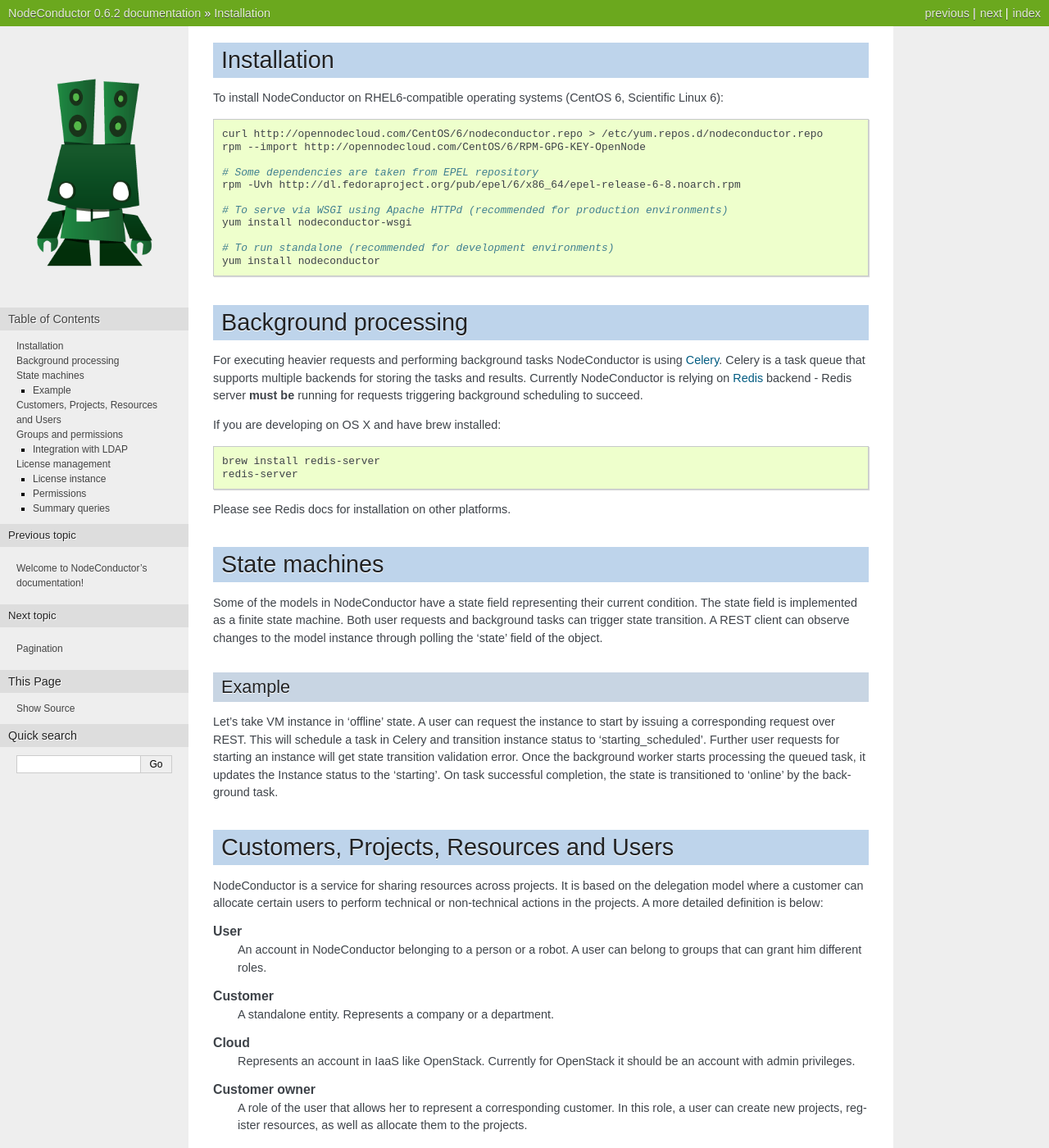
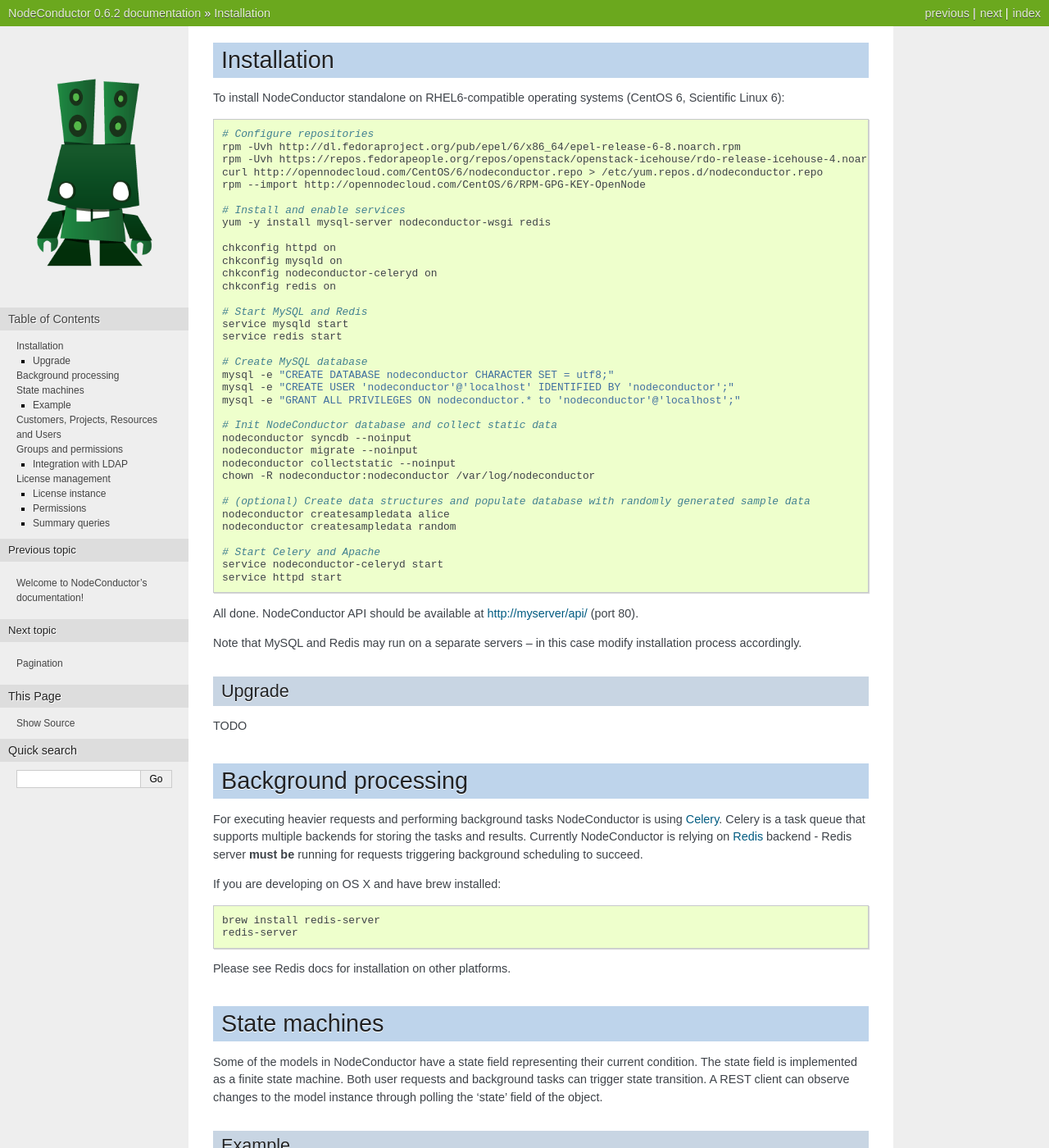
Before and after one commit to opennode/waldur-core, a Sphinx documentation site: the page built from docs/guide/intro.rst, in a window 1280 px wide and 1400 px high. Shown: the whole window at 82% size. Built offline with Sphinx 7.4.7, drawn with Linux system fonts in a browser that asks for light colours.

Commit message:
Fix installation instructions

```diff
--- a/docs/guide/intro.rst
+++ b/docs/guide/intro.rst
@@ -1,21 +1,55 @@
 Installation
 ------------
 
-To install NodeConductor on RHEL6-compatible operating systems (CentOS 6, Scientific Linux 6):
+To install NodeConductor standalone on RHEL6-compatible operating systems (CentOS 6, Scientific Linux 6):
 
 .. code-block:: bash
 
+    # Configure repositories
+    rpm -Uvh http://dl.fedoraproject.org/pub/epel/6/x86_64/epel-release-6-8.noarch.rpm
+    rpm -Uvh https://repos.fedorapeople.org/repos/openstack/openstack-icehouse/rdo-release-icehouse-4.noarch.rpm
     curl http://opennodecloud.com/CentOS/6/nodeconductor.repo > /etc/yum.repos.d/nodeconductor.repo
     rpm --import http://opennodecloud.com/CentOS/6/RPM-GPG-KEY-OpenNode
 
-    # Some dependencies are taken from EPEL repository
-    rpm -Uvh http://dl.fedoraproject.org/pub/epel/6/x86_64/epel-release-6-8.noarch.rpm
+    # Install and enable services
+    yum -y install mysql-server nodeconductor-wsgi redis
 
-    # To serve via WSGI using Apache HTTPd (recommended for production environments)
-    yum install nodeconductor-wsgi
+    chkconfig httpd on
+    chkconfig mysqld on
+    chkconfig nodeconductor-celeryd on
+    chkconfig redis on
 
-    # To run standalone (recommended for development environments)
-    yum install nodeconductor
+    # Start MySQL and Redis
+    service mysqld start
+    service redis start
+
+    # Create MySQL database
+    mysql -e "CREATE DATABASE nodeconductor CHARACTER SET = utf8;"
+    mysql -e "CREATE USER 'nodeconductor'@'localhost' IDENTIFIED BY 'nodeconductor';"
+    mysql -e "GRANT ALL PRIVILEGES ON nodeconductor.* to 'nodeconductor'@'localhost';"
+
+    # Init NodeConductor database and collect static data
+    nodeconductor syncdb --noinput
+    nodeconductor migrate --noinput
+    nodeconductor collectstatic --noinput
+    chown -R nodeconductor:nodeconductor /var/log/nodeconductor
+
+    # (optional) Create data structures and populate database with randomly generated sample data
+    nodeconductor createsampledata alice
+    nodeconductor createsampledata random
+
+    # Start Celery and Apache
+    service nodeconductor-celeryd start
+    service httpd start
+
+All done. NodeConductor API should be available at http://myserver/api/ (port 80).
+
+Note that MySQL and Redis may run on a separate servers -- in this case modify installation process accordingly.
+
+Upgrade
++++++++
+
+TODO
 
 .. include:: background.rst
 .. include:: fsm.rst
```
Also changed, not shown: README.rst (+44 -9 lines).
